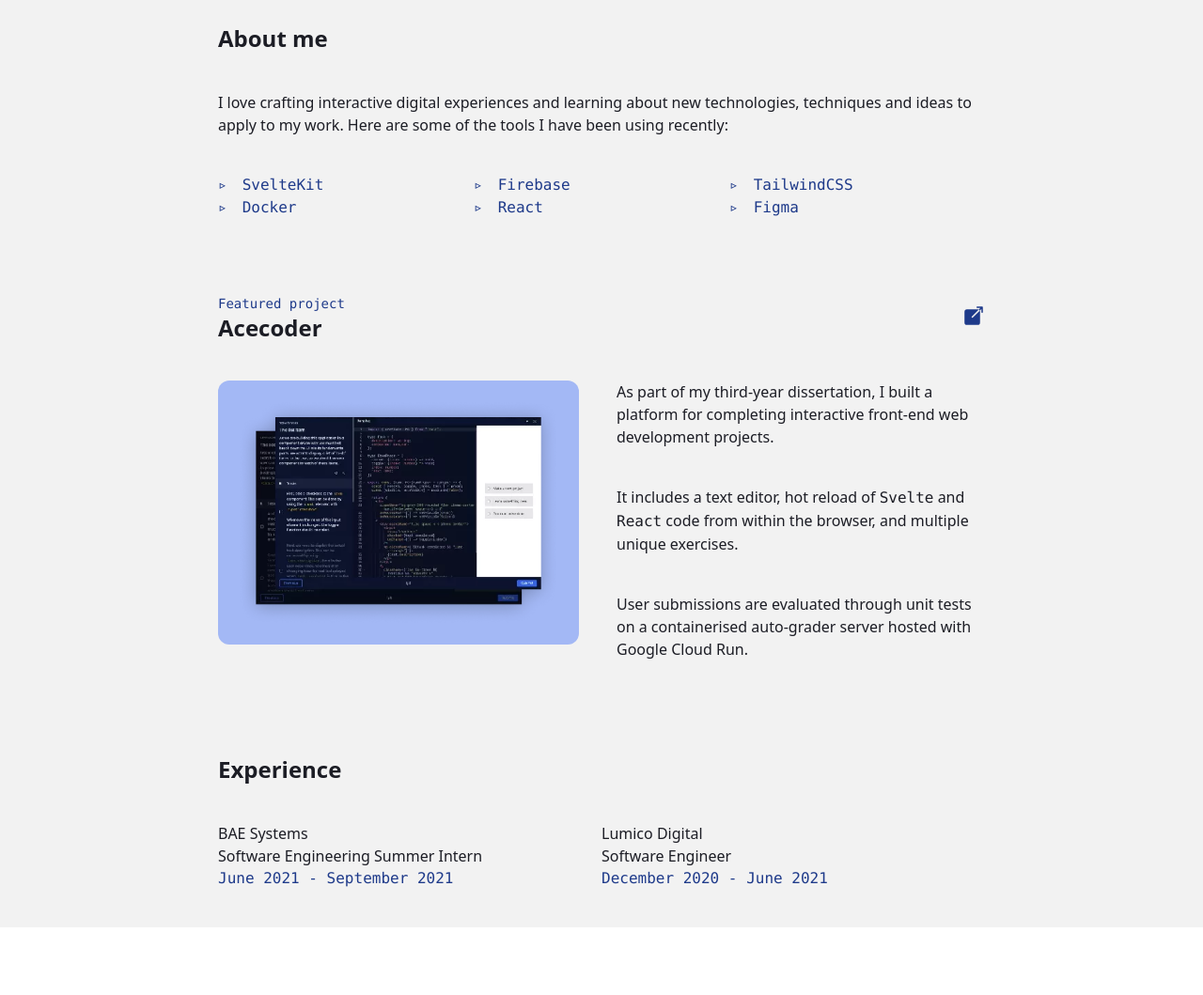
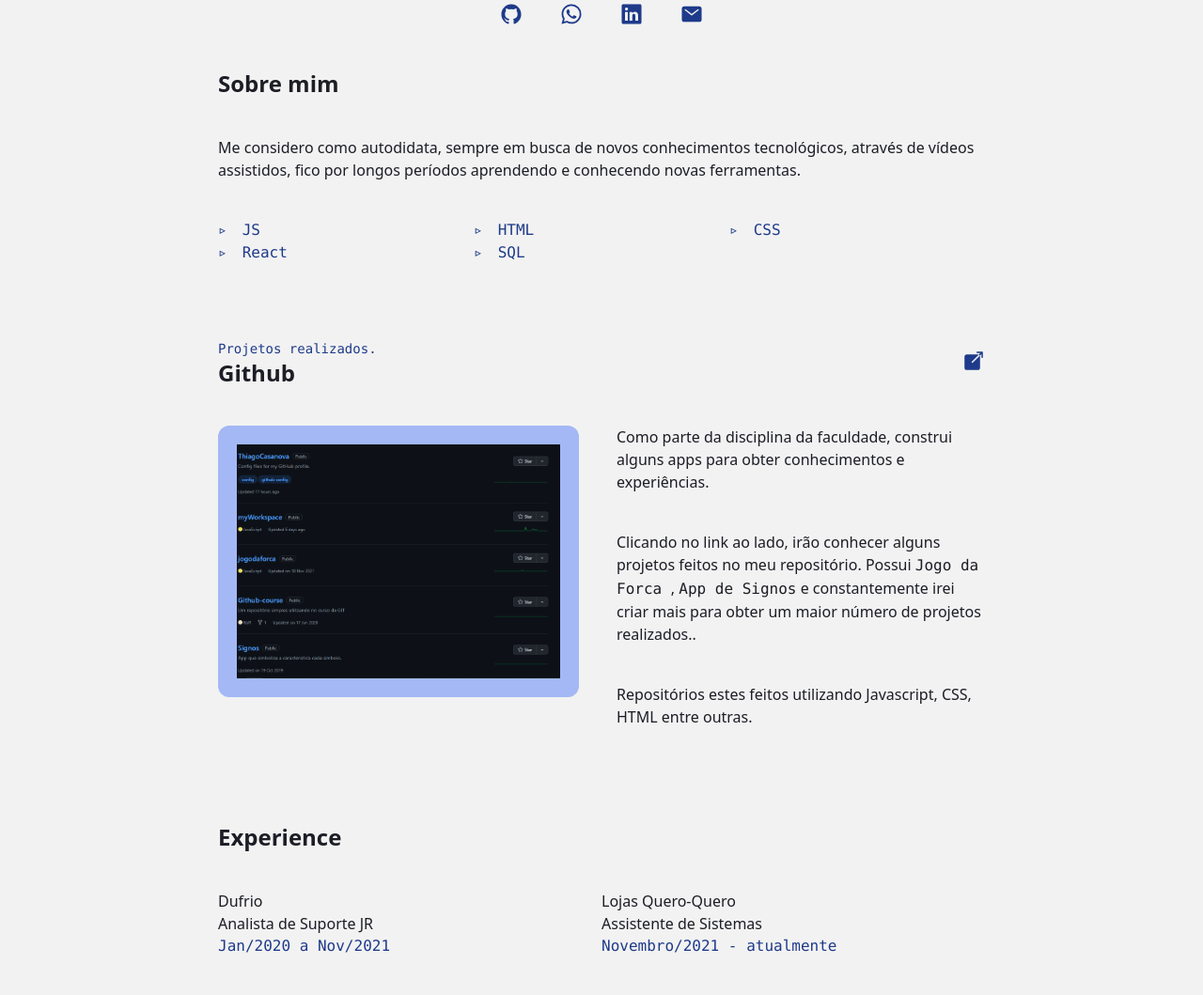
Before and after one commit to ThiagoCasanova/thiagocasanova.github.io, a website: page index.html in a window 1280 px wide. Shown: the part 389-1448 px from the top of the page at 94% size. Before the commit the page ends 1376 px from the top, so only its background shows below. Drawn offline with nearby package versions, Linux system fonts and the light colour scheme.

Commit message:
Update index.html

```diff
--- a/index.html
+++ b/index.html
@@ -1,12 +1,12 @@
 <!DOCTYPE html>
-<html lang="en">
+<html lang="pt">
   <head>
     <title>Dan Berry</title>
     <meta charset="utf-8" />
     <meta name="viewport" content="width=device-width, initial-scale=1" />
     <link rel="stylesheet" href="tailwind.css" />
     <link rel="stylesheet" href="main.css" />
-    <link rel="icon" href="images/favicon.png" />
+    <link rel="icon" href="images/favicon.jpg" />
   </head>
   <body>
     <div
@@ -19,52 +19,53 @@
           class="h-32 w-32 rounded-xl"
         />
         <div class="flex flex-col items-center">
-          <h1 class="text-4xl font-bold mb-2">Hi, I'm Dan</h1>
+          <h1 class="text-4xl font-bold mb-2">Olá, </h1>
           <p class="text-center max-w-md">
             I'm a software engineer and computer science student at the
             University of Southampton, graduating June 2023.
+            Estudante de Análise e Desenvolvimento de Sistemas pelo Centro
+            Universitário Cesuca, Cachoeirinha-RS
           </p>
         </div>
         <div
           class="flex items-center justify-center space-x-10 text-thunderstorm"
         >
-          <a href="https://github.com/deb1g19">
+          <a href="https://github.com/ThiagoCasanova">
             <ion-icon name="logo-github" class="h-6 w-6"></ion-icon>
           </a>
-          <a href="https://git.soton.ac.uk/deb1g19">
-            <ion-icon name="logo-gitlab" class="h-6 w-6"></ion-icon>
+          <a href="https://api.whatsapp.com/send?phone=551985215977">
+            <ion-icon name="logo-whatsapp" class="h-6 w-6"></ion-icon>
           </a>
-          <a href="https://www.linkedin.com/in/deb1g19/">
+          <a href="https://www.linkedin.com/in/casanova-thiago/">
             <ion-icon name="logo-linkedin" class="h-6 w-6"></ion-icon>
           </a>
-          <a href="mailto:06berrydan@gmail.com">
+          <a href="thiagocasanova@outlook.com.br">
             <ion-icon name="mail" class="h-6 w-6"></ion-icon>
           </a>
         </div>
       </div>
       <div class="flex flex-col space-y-10 w-full max-w-4xl p-10">
-        <h2 class="text-2xl font-bold">About me</h2>
+        <h2 class="text-2xl font-bold">Sobre mim</h2>
         <p>
-          I love crafting interactive digital experiences and learning about new
-          technologies, techniques and ideas to apply to my work. Here are some
-          of the tools I have been using recently:
+          Me considero como autodidata, sempre em busca de novos conhecimentos
+          tecnológicos, através de vídeos assistidos, fico por longos períodos
+          aprendendo e conhecendo novas ferramentas.
         </p>
         <ul class="font-mono text-thunderstorm grid grid-cols-2 md:grid-cols-3">
-          <li>SvelteKit</li>
-          <li>Firebase</li>
-          <li>TailwindCSS</li>
-          <li>Docker</li>
+          <li>JS</li>
+          <li>HTML</li>
+          <li>CSS</li>
           <li>React</li>
-          <li>Figma</li>
+          <li>SQL</li>
         </ul>
       </div>
       <div class="mb-5 p-10 space-y-10 w-full max-w-4xl">
         <div class="flex items-center w-full justify-between">
           <div>
-            <p class="font-mono text-thunderstorm text-sm">Featured project</p>
-            <h2 class="text-2xl font-bold">Acecoder</h2>
+            <p class="font-mono text-thunderstorm text-sm">Projetos realizados.</p>
+            <h2 class="text-2xl font-bold">Github</h2>
           </div>
-          <a href="https://acecoder.vercel.app/">
+          <a href="https://github.com/ThiagoCasanova?tab=repositories">
             <ion-icon name="open" class="text-thunderstorm h-6 w-6"></ion-icon>
           </a>
         </div>
@@ -72,23 +73,24 @@
           class="flex flex-col md:flex-row space-y-10 md:space-y-0 md:space-x-10 md:justify-center w-full"
         >
           <img
-            src="images/acecoder.webp"
+            src="images/acecoder.PNG"
             class="bg-cotton p-5 rounded-xl w-full h-min md:max-w-sm object-contain"
-            alt="acecoder screenshot"
+            alt="repositores screenshot"
           />
           <div class="flex flex-col space-y-10">
             <p>
-              As part of my third-year dissertation, I built a platform for
-              completing interactive front-end web development projects.
+              Como parte da disciplina da faculdade, construi alguns apps para
+              obter conhecimentos e experiências.
             </p>
             <p>
-              It includes a text editor, hot reload of <code>Svelte</code> and
-              <code>React</code> code from within the browser, and multiple
-              unique exercises.
+             Clicando no link ao lado, irão conhecer alguns projetos feitos
+             no meu repositório. Possui <code> Jogo da Forca </code>,
+             <code>App de Signos</code> e constantemente irei criar mais
+              para obter um maior número de projetos realizados..
             </p>
             <p>
-              User submissions are evaluated through unit tests on a
-              containerised auto-grader server hosted with Google Cloud Run.
+              Repositórios estes feitos utilizando Javascript, CSS, HTML entre
+              outras.
             </p>
           </div>
         </div>
@@ -102,16 +104,16 @@
             <p class="font-mono text-thunderstorm">June 2022 - August 2022</p>
           </div> -->
           <div>
-            <p>BAE Systems</p>
-            <p>Software Engineering Summer Intern</p>
+            <p>Dufrio</p>
+            <p>Analista de Suporte JR</p>
             <p class="font-mono text-thunderstorm">
-              June 2021 - September 2021
+              Jan/2020 a Nov/2021
             </p>
           </div>
           <div>
-            <p>Lumico Digital</p>
-            <p>Software Engineer</p>
-            <p class="font-mono text-thunderstorm">December 2020 - June 2021</p>
+            <p>Lojas Quero-Quero</p>
+            <p>Assistente de Sistemas</p>
+            <p class="font-mono text-thunderstorm">Novembro/2021 - atualmente </p>
           </div>
         </div>
       </div>
```
